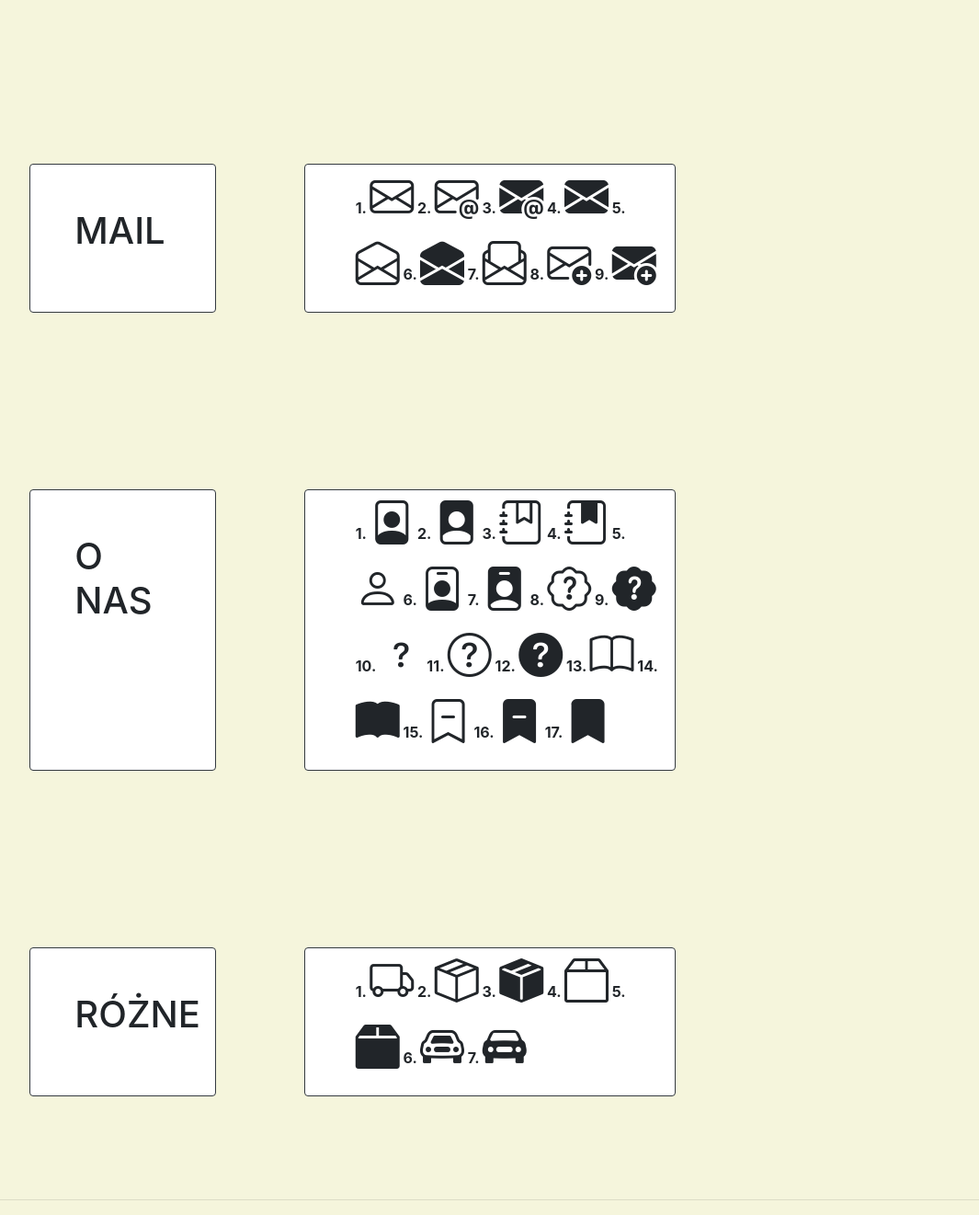
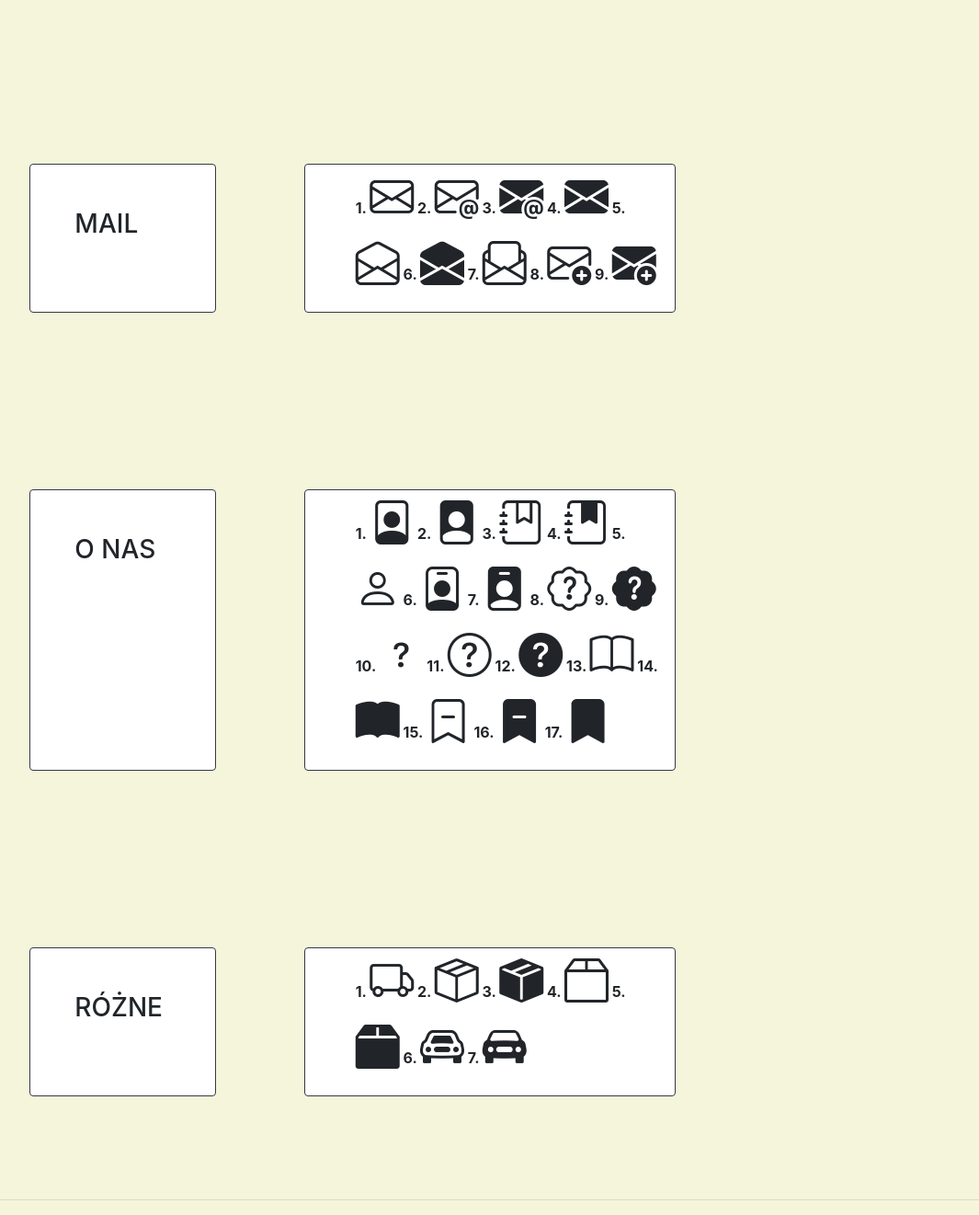
Before and after one commit to Kronixos1/Kronixos1.github.io, a plain HTML site: page index.html in a window 1280 px wide. Shown: the part 491-1812 px from the top of the page at 92% size, without its empty margins (107-1172 px from the left). Drawn offline with nearby package versions, Linux system fonts and the light colour scheme.

Commit message:
Update index.html

```diff
--- a/index.html
+++ b/index.html
@@ -12,7 +12,7 @@
     <div class="container-lg">
         <div class="row pt-5 justify-content-center display-5 font-weight-bold p-5">
             <div class="col-2 bg-white border border-dark rounded pd-5 m-5 p-5 ">
-                <h1>TELEFON</h1>
+                <h3>TELEFON</h3>
             </div>
             <div class="col-4 bg-white border border-dark rounded pd-5 m-5" id="phoneContainer">
                 <ol>
@@ -43,7 +43,7 @@
     <div class="container-lg">
         <div class="row pt-5 justify-content-center display-5 font-weight-bold p-5">
             <div class="col-2 bg-white border border-dark rounded pd-5 m-5 p-5 ">
-                <h1>MAIL</h1>
+                <h3>MAIL</h3>
             </div>
             <div class="col-4 bg-white border border-dark rounded pd-5 m-5" id="phoneContainer">
                 <ol>
@@ -67,7 +67,7 @@
     <div class="container-lg">
         <div class="row pt-5 justify-content-center display-5 font-weight-bold p-5">
             <div class="col-2 bg-white border border-dark rounded pd-5 m-5 p-5 ">
-                <h1>O NAS</h1>
+                <h3>O NAS</h3>
             </div>
             <div class="col-4 bg-white border border-dark rounded pd-5 m-5" id="phoneContainer">
                 <ol>
@@ -99,7 +99,7 @@
     <div class="container-lg">
         <div class="row pt-5 justify-content-center display-5 font-weight-bold p-5">
             <div class="col-2 bg-white border border-dark rounded pd-5 m-5 p-5 ">
-                <h1>RÓŻNE</h1>
+                <h3>RÓŻNE</h3>
             </div>
             <div class="col-4 bg-white border border-dark rounded pd-5 m-5" id="phoneContainer">
                 <ol>
```
